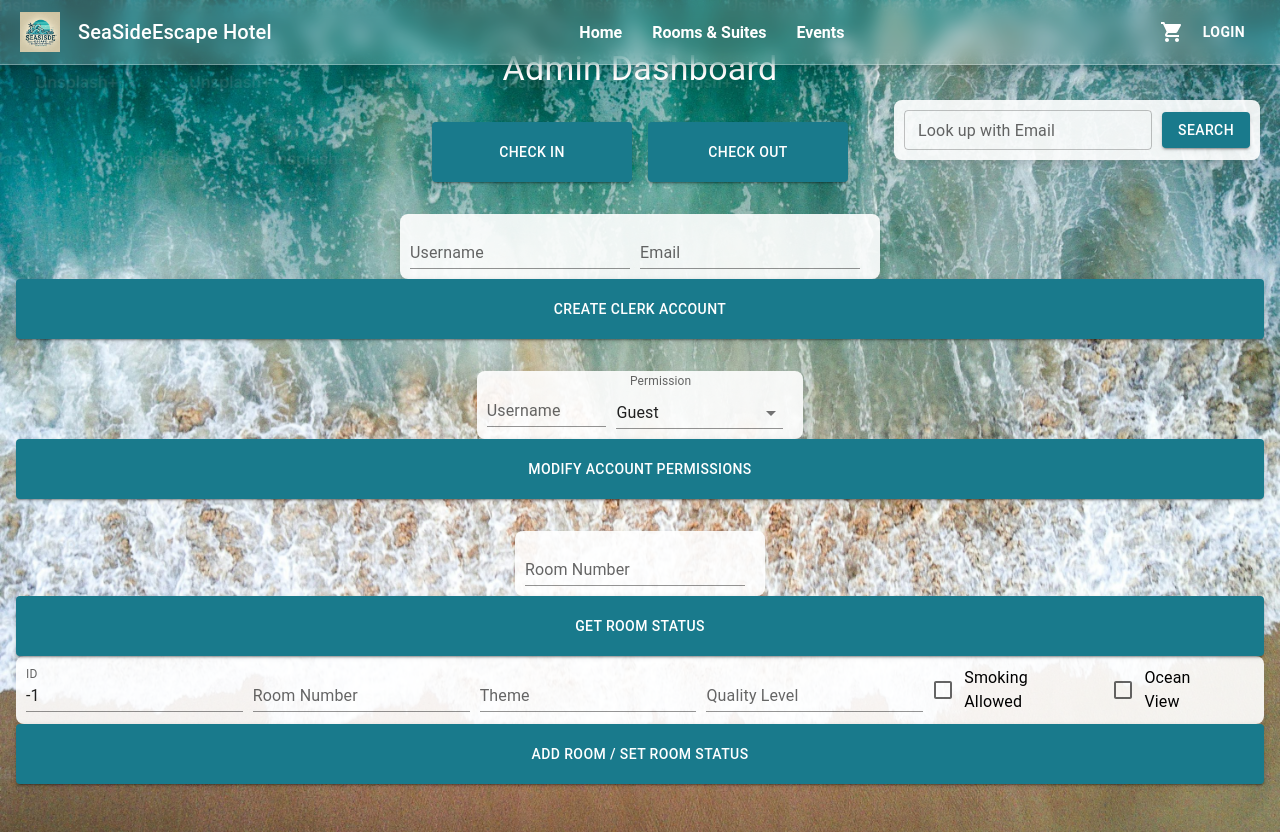
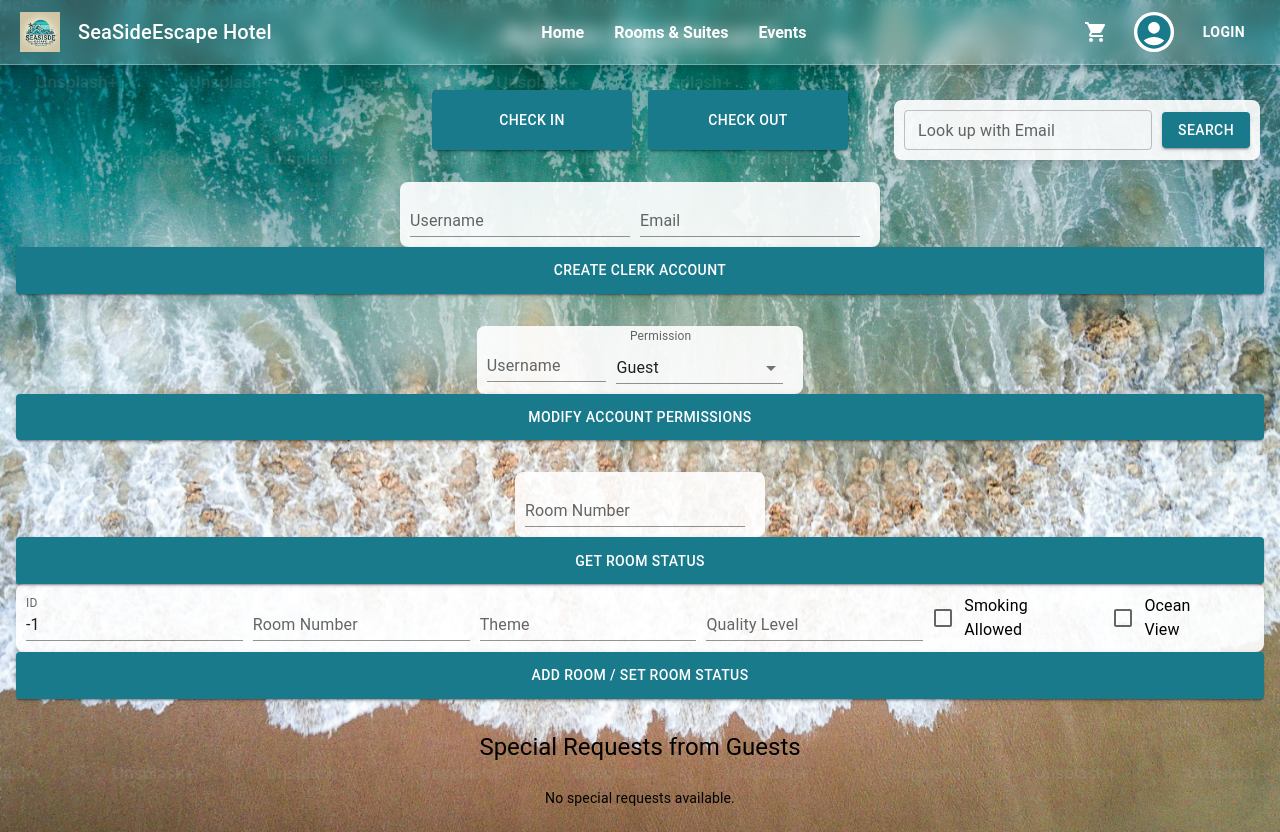
Before and after one commit to Lucas-CSI/SWE-Group-Project, a React (Create React App) app in the folder frontend/: page /admin/homepage in a window 1280 px wide. Built offline with nearby package versions, Linux system fonts and the light colour scheme.

Commit message:
Updated Special Requests textbox

```diff
--- a/frontend/src/components/AdminHomePage.js
+++ b/frontend/src/components/AdminHomePage.js
@@ -1,4 +1,5 @@
-import React, { useState } from 'react';
+import React, { useState, useEffect } from 'react';
+
 import {
     Button,
     Box,
@@ -9,7 +10,11 @@ import {
     InputLabel,
     FormControl,
     Checkbox,
-    FormControlLabel
+    FormControlLabel,
+    Divider,
+    List,
+    ListItem,
+    ListItemText,
 } from '@mui/material';
 
 import {generateGetRequest, generatePostRequest} from "../services/apiService";
@@ -28,6 +33,7 @@ const AdminHomepage = () => {
         {"id":-1,"roomNumber":"","theme":"","qualityLevel":"","bedType":"","":0,"oceanView":false,"smokingAllowed":false,"isBookedCurrently":false});
     const [stringRoomInfo, setStringRoomInfo] = useState('');
     const [ submissionRoomStatus, setSubmissionRoomStatus ] = useState('');
+
 
     const handleSearch = () => {
         console.log(`Searching for: ${email}`);
@@ -77,6 +83,20 @@ const AdminHomepage = () => {
             setSubmissionRoomStatus(response.response.data);
         }
     }
+
+    const [specialRequests, setSpecialRequests] = useState([]);
+
+    useEffect(() => {
+        const fetchRequests = () => {
+            const requests = JSON.parse(localStorage.getItem("specialRequests")) || [];
+            setSpecialRequests(requests);
+        };
+        fetchRequests();
+
+        const handleStorageUpdate = () => fetchRequests();
+        window.addEventListener('storage', handleStorageUpdate);
+        return () => window.removeEventListener('storage', fetchRequests);
+    }, []);
 
     return (
         <Box
@@ -391,6 +411,26 @@ const AdminHomepage = () => {
                 >
                     Add Room / Set Room Status
                 </Button>
+                <Typography variant="h5" sx={{ marginTop: '2rem' }}>
+                    Special Requests from Guests
+                </Typography>
+                <Divider sx={{ marginBottom: '1rem' }} />
+                <List>
+                    {specialRequests.length > 0 ? (
+                        specialRequests.map((request, index) => (
+                            <ListItem key={index} alignItems="flex-start">
+                                <ListItemText
+                                    primary={`${request.title} - Preferences: Smoking ${
+                                        request.smokingAllowed ? "Allowed" : "Not Allowed"
+                                    }, Ocean View ${request.oceanView ? "Requested" : "Not Requested"}`}
+                                    secondary={request.specialRequest}
+                                />
+                            </ListItem>
+                        ))
+                    ) : (
+                        <Typography variant="body2">No special requests available.</Typography>
+                    )}
+                </List>
             </Box>
         </Box>
     );
--- a/frontend/src/components/NavigationBar.js
+++ b/frontend/src/components/NavigationBar.js
@@ -27,12 +27,11 @@ import axios from 'axios';
 import { login, getLoginStatus } from "../services/authService.js";
 import './NavigationBar.css';
 import { generatePostRequest, generateGetRequest } from "../services/apiService"
+import { Avatar } from '@mui/material';
+import AccountCircleIcon from '@mui/icons-material/AccountCircle';
 
 //import {formattedGetAvailableRooms} from "./Rooms/RoomModule";
 import {CartContext} from "./CartItems";
-
-
-
 
 const NavigationBar = () => {
     const [isPopoverHovered, setIsPopoverHovered] = useState(false);
@@ -57,7 +56,9 @@ const NavigationBar = () => {
     const navigate = useNavigate();
     const [resetFeedback, setResetFeedback] = useState('');
 
-
+    const navigateToUserPortal = () => {
+        navigate('/UserPortal');
+    };
 
     const {cartItems, handleRemoveFromCart, clearCart} = useContext(CartContext);
 
@@ -199,6 +200,24 @@ const NavigationBar = () => {
                     <Badge badgeContent={cartItems.length} color="secondary">
                         <ShoppingCartIcon/>
                     </Badge>
+                </IconButton>
+
+                {/* Profile Button */}
+                <IconButton
+                    color="primary"
+                    aria-label="profile"
+                    onClick={() => {
+                        if (getLoginStatus()) {
+                            navigateToUserPortal();
+                        } else {
+                            alert('Please log in to access your profile.');
+                        }
+                    }}
+                    sx={{ marginLeft: '10px', marginRight: '10px' }}
+                >
+                    <Avatar>
+                        <AccountCircleIcon sx={{ fontSize: '40px', backgroundColor: 'white', color: 'rgb(25,122,140)' }}/>
+                    </Avatar>
                 </IconButton>
 
                 {!getLoginStatus() ? <Button color="inherit" onClick={handleLoginOpen} style={{fontWeight: 'bold'}}>
--- a/frontend/src/components/Rooms/NatureRetreatOptions.js
+++ b/frontend/src/components/Rooms/NatureRetreatOptions.js
@@ -14,6 +14,8 @@ import {
     DialogTitle,
     DialogContent, DialogContentText, FormControlLabel, Checkbox
 } from '@mui/material';
+import { TextField } from '@mui/material';
+
 import {
     generateRoomData,
     handleSubmitRoom,
@@ -38,6 +40,8 @@ const RoomOption = ({ title }) => {
     const handleOpen = () => setOpen(true);
     const handleClose = () => setOpen(false);
 
+    const [specialRequest, setSpecialRequest] = useState('');
+
     const handleOceanView =  () => {
         if(checkPreferenceAvailability(roomType, !oceanView, smokingAllowed)){
             setOceanView(!oceanView);
@@ -49,6 +53,17 @@ const RoomOption = ({ title }) => {
             setSmokingAllowed(!smokingAllowed);
         }
     }
+
+    const handleSubmitRequest = () => {
+        const existingRequests = JSON.parse(localStorage.getItem("specialRequests")) || [];
+        existingRequests.push({
+            title,
+            specialRequest,
+        });
+        localStorage.setItem("specialRequests", JSON.stringify(existingRequests));
+        setOpen(false);
+        setSpecialRequest('');
+    };
 
     return (
         <Card sx={{backgroundColor: '#f2f2f2', padding: '1rem', position: 'relative', height: '100%', opacity: isRoomAvailable ? 1 : 0.5}}>
@@ -109,6 +124,24 @@ const RoomOption = ({ title }) => {
                                 disabled={!checkPreferenceAvailability(roomType, !oceanView, smokingAllowed)}
                             />
                         </Box>
+
+                        {/* Special Requests Text Box */}
+                        <Box sx={{ marginTop: '1rem' }}>
+                            <Typography variant="body1" sx={{ marginBottom: '0.5rem' }}>
+                                Special Requests:
+                            </Typography>
+                            <TextField
+                                fullWidth
+                                multiline
+                                rows={3}
+                                placeholder="Enter any special requests or additional information..."
+                                variant="outlined"
+                                value={specialRequest}
+                                onChange={(e) => setSpecialRequest(e.target.value)}
+
+                            />
+                        </Box>
+
                         <Divider sx={{ margin: '1rem 0' }} />
                         {!isRoomAvailable ? null : <Button
                             component={Link}
@@ -119,6 +152,7 @@ const RoomOption = ({ title }) => {
                         >
                             Reserve
                         </Button> }
+
                         <Button onClick={handleClose} variant="outlined" color="primary" sx={{ bottom: -10 , right: 10 }}>
                             Close
                         </Button>
--- a/frontend/src/components/Rooms/RoomsSuites.js
+++ b/frontend/src/components/Rooms/RoomsSuites.js
@@ -15,6 +15,7 @@ import {
     DialogContent,
     DialogContentText,
 } from '@mui/material';
+
 import Slider from 'react-slick';
 
 import 'slick-carousel/slick/slick.css';
@@ -38,7 +39,7 @@ const RoomSuites = () => {
     }, []);
 
     return availableRooms.total === 0 ? (<p>Loading...</p>) : (
-        <Box sx={{padding: '2rem'}}>
+        <Box sx={{padding: '6rem'}}>
             <Typography variant="h4" align="center" sx={{marginBottom: '2rem'}}>
                 Available Room Categories
                 <Typography variant="h5" component="div" fontSize={17}>
@@ -195,6 +196,7 @@ const RoomCategory = ({ title, description, images, options, hide }) => {
                             </label>
                         </Box>
                         <Divider sx={{ margin: '1rem 0' }} />
+
                         <Button
                             variant="contained"
                             color='rgb(25,122,140)'
--- a/frontend/src/components/Rooms/UrbanElegance.js
+++ b/frontend/src/components/Rooms/UrbanElegance.js
@@ -14,6 +14,8 @@ import {
 } from '@mui/material';
 import axios from "axios";
 import {Link, useNavigate} from "react-router-dom";
+import { TextField } from '@mui/material';
+
 
 import {
     handleSubmitRoom,
@@ -119,6 +121,21 @@ const RoomOption = ({ title }) => {
                         >
                             Reserve
                         </Button> }
+
+                        {/* Special Requests Text Box */}
+                        <Box sx={{ marginTop: '1rem' }}>
+                            <Typography variant="body1" sx={{ marginBottom: '0.5rem' }}>
+                                Special Requests:
+                            </Typography>
+                            <TextField
+                                fullWidth
+                                multiline
+                                rows={3}
+                                placeholder="Enter any special requests or additional information..."
+                                variant="outlined"
+                            />
+                        </Box>
+
                         <Button onClick={handleClose} variant="outlined" color="primary" sx={{ bottom: -10 , right: 10 }}>
                             Close
                         </Button>
--- a/frontend/src/components/Rooms/VintageCharm.js
+++ b/frontend/src/components/Rooms/VintageCharm.js
@@ -14,6 +14,7 @@ import {
     DialogContent, DialogContentText, FormControlLabel, Checkbox
 } from '@mui/material';
 import axios from "axios";
+import { TextField } from '@mui/material';
 
 import {
     handleSubmitRoom,
@@ -118,6 +119,22 @@ const RoomOption = ({ title }) => {
                         >
                         Reserve
                         </Button> }
+
+                        {/* Special Requests Text Box */}
+                        <Box sx={{ marginTop: '1rem' }}>
+                            <Typography variant="body1" sx={{ marginBottom: '0.5rem' }}>
+                                Special Requests:
+                            </Typography>
+                            <TextField
+                                fullWidth
+                                multiline
+                                rows={3}
+                                placeholder="Enter any special requests or additional information..."
+                                variant="outlined"
+                            />
+                        </Box>
+
+
                         <Button onClick={handleClose} variant="outlined" color="primary" sx={{ bottom: -10 , right: 10 }}>
                             Close
                         </Button>
```
